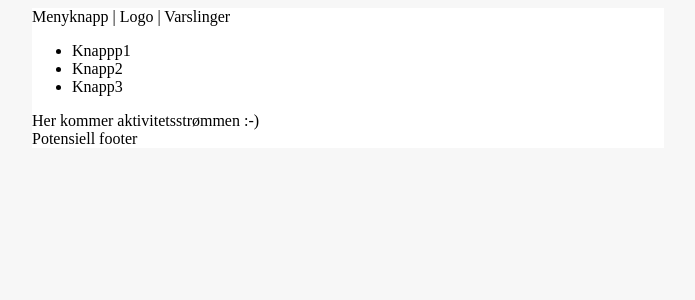
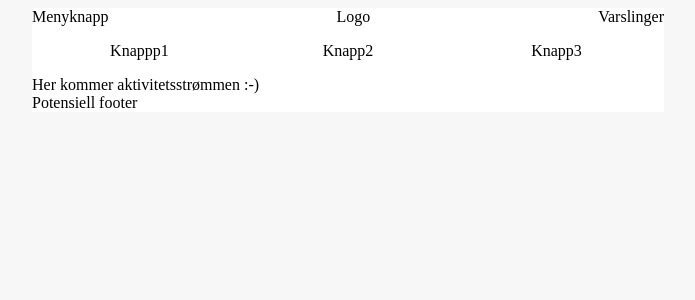
Before and after one commit to sopra-steria-norge/teamsteria, a PHP site: page / in a window 1280 px wide. Shown: the top 300 px of the page, without its empty margins (292-987 px from the left). Run offline with PHP 8.4, Linux system fonts and the light colour scheme.

Commit message:
styling and markup for the newsfeed page

```diff
--- a/home.html
+++ b/home.html
@@ -9,7 +9,7 @@
 </head>
 <body>
     <div class="container">
-        <header><span>Menyknapp</span> | <span>Logo</span> | <span>Varslinger</span></header>
+        <header><div class="menu">Menyknapp</div> <div class="logo">Logo</div><div class="notifications">Varslinger</div></header>
         <ul><li>Knappp1</li><li>Knapp2</li><li>Knapp3</li></ul>
         <div class="feed">
             Her kommer aktivitetsstrømmen :-)
--- a/styles.css
+++ b/styles.css
@@ -11,3 +11,29 @@ body{
     background-color: #ffffff;
     margin: 0 auto;
 }
+
+ul {
+    padding-left: 0;
+    text-align: center;
+}
+
+.container li {
+    display: inline-block;
+    width: 33%;
+}
+
+header div {
+    display: inline-block;
+}
+
+.container header {
+    text-align: center;
+}
+
+.container .menu {
+    float: left;
+}
+
+.container .notifications {
+    float: right;
+}
```
